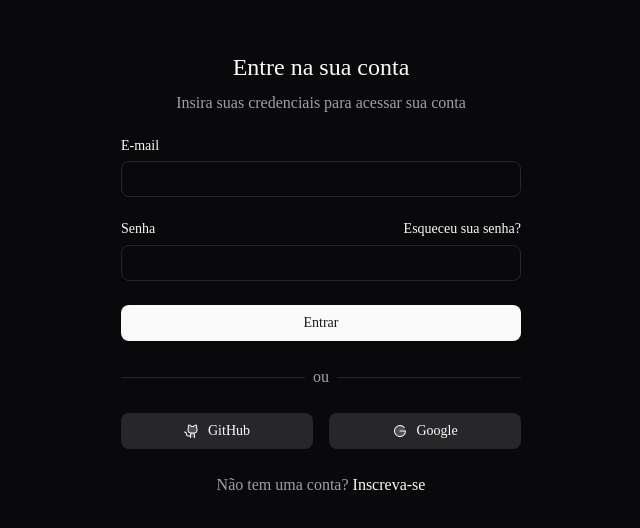
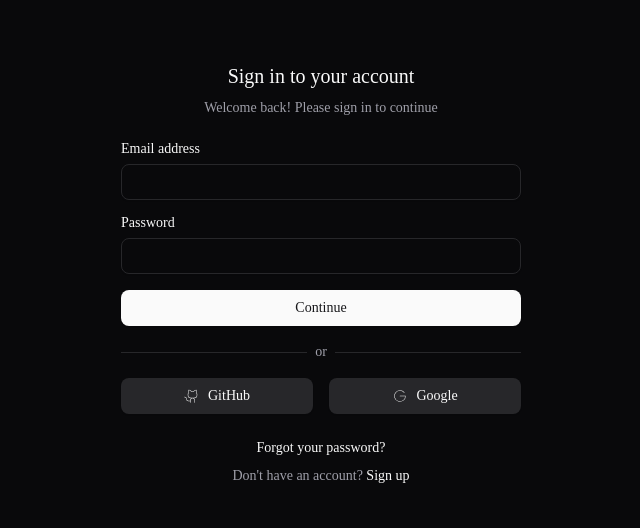
Before and after one commit to igornicoletti/my-project-latest, a React (Vite) app: page /signin in a window 1280 px wide. Shown: the part 126-654 px from the top of the page, without its empty margins (319-959 px from the left). Built offline with nearby package versions, Linux system fonts and the light colour scheme; a web font is replaced by a local one.

Commit message:
style(auth): adjust padding

```diff
--- a/src/app/auth/page.tsx
+++ b/src/app/auth/page.tsx
@@ -19,7 +19,7 @@ export const AuthPage = () => {
 
   return (
     <div className='min-h-screen grid place-items-center'>
-      <div className='w-full max-w-md text-sm sm:text-base text-center'>
+      <div className='w-full max-w-md text-sm text-center'>
         <AuthForm config={config} fields={fields} />
       </div>
     </div>
--- a/src/components/auth/AuthForm.tsx
+++ b/src/components/auth/AuthForm.tsx
@@ -33,12 +33,12 @@ export const AuthForm = ({ config, fields }: AuthProps) => {
 
       if (response?.error) throw new Error(response.error)
 
-      toast.success(`Autenticado: ${data.email}`)
+      toast.success(`Auth: ${data.email}`)
       form.reset()
     } catch (error) {
       const errorMessage = error instanceof Error
         ? error.message
-        : 'Ocorreu um erro inesperado.'
+        : 'An unexpected error occurred.'
 
       toast.error(errorMessage)
     }
@@ -47,21 +47,17 @@ export const AuthForm = ({ config, fields }: AuthProps) => {
   return (
     <div className='grid gap-6 px-6 py-16'>
       <div className='grid gap-2'>
-        <h1 className='text-2xl font-medium'>{config.title}</h1>
+        <h1 className='truncate text-xl font-medium'>{config.title}{' '}</h1>
         <p className='text-balance text-muted-foreground'>{config.description}</p>
       </div>
+      <div className='grid gap-4'>
         <Form {...form}>
-        <form className='grid gap-6' onSubmit={form.handleSubmit(onSubmit)}>
+          <form className='grid gap-4' onSubmit={form.handleSubmit(onSubmit)}>
             {fields.map((field) => (
               <FormField key={field.id} control={form.control} name={field.id as keyof z.infer<typeof schema>} render={({ field: formField }) => (
                 <FormItem>
                   <div className='grid gap-2'>
-                  <div className='flex items-center justify-between'>
                     <FormLabel>{field.label}</FormLabel>
-                    {field.id === 'password' && config.forgotPassword && (
-                      <AuthPassword />
-                    )}
-                  </div>
                     <FormControl>
                       <Input {...formField} type={field.type} required={field.required} />
                     </FormControl>
@@ -73,29 +69,33 @@ export const AuthForm = ({ config, fields }: AuthProps) => {
             <Button type='submit'>{config.buttonText}</Button>
           </form>
         </Form>
-      {config.socialButtons && !isSignup && (
-        <div className='grid gap-6'>
+        {!isSignup && (
+          <div className='grid gap-4'>
             <div className='relative after:absolute after:inset-0 after:top-1/2 after:z-0 after:flex after:items-center after:border-t after:border-border'>
               <span className='relative z-10 px-2 text-muted-foreground bg-background'>
-              ou
+                or
               </span>
             </div>
             <div className='grid grid-cols-2 gap-4'>
               <Button className='flex items-center gap-2' variant='secondary'>
-              <GithubLogo className='shrink-0' weight='duotone' />
+                <GithubLogo className='shrink-0' weight='thin' />
                 <span>GitHub</span>
               </Button>
               <Button className='flex items-center gap-2' variant='secondary'>
-              <GoogleLogo className='shrink-0' weight='duotone' />
+                <GoogleLogo className='shrink-0' weight='thin' />
                 <span>Google</span>
               </Button>
             </div>
           </div>
         )}
-      <p className='text-balance text-muted-foreground [&_a]:text-primary hover:[&_a]:underline [&_a]:underline-offset-4'>
-        {config.question}{' '}
+      </div>
+      <div className='grid gap-2'>
+        {!isSignup && (<AuthPassword />)}
+        <div className='text-balance text-muted-foreground [&_a]:text-primary hover:[&_a]:underline [&_a]:underline-offset-4'>
+          <span>{config.question}{' '}</span>
           <Link to={config.linkTo}>{config.linkText}</Link>
-      </p>
+        </div>
+      </div>
     </div>
   )
 }
--- a/src/components/auth/AuthPassword.tsx
+++ b/src/components/auth/AuthPassword.tsx
@@ -35,20 +35,18 @@ export const AuthPassword = () => {
   return (
     <Dialog>
       <DialogTrigger asChild>
-        <Button className='p-0 h-4 underline-offset-4 hover:underline' variant='link'>
-          Esqueceu sua senha?
-        </Button>
+        <Button className='h-auto py-0' variant='link'>Forgot your password?</Button>
       </DialogTrigger>
       <DialogContent>
         <DialogHeader>
-          <DialogTitle>Esqueceu a senha?</DialogTitle>
-          <DialogDescription>Sem problemas! Indique o endereço de e-mail que utilizou quando se registou e siga as instruções que receberá por e-mail.</DialogDescription>
+          <DialogTitle>Forgot your password?</DialogTitle>
+          <DialogDescription>No problem! Enter the email address you used to register and follow the instructions you’ll receive by email.</DialogDescription>
         </DialogHeader>
         <Form {...form}>
           <form className='grid gap-2' onSubmit={form.handleSubmit(onSubmit)}>
             <FormField control={form.control} name='email' render={({ field: formField }) => (
               <FormItem>
-                <FormLabel>E-mail</FormLabel>
+                <FormLabel>Email address</FormLabel>
                 <FormControl>
                   <Input value={formField.value} onChange={formField.onChange} type='email' required />
                 </FormControl>
@@ -56,7 +54,7 @@ export const AuthPassword = () => {
               </FormItem>
             )} />
             <DialogFooter>
-              <Button type='submit'>Enviar</Button>
+              <Button className='w-full' type='submit'>Submit</Button>
             </DialogFooter>
           </form>
         </Form>
--- a/src/components/custom/CommandMenu.tsx
+++ b/src/components/custom/CommandMenu.tsx
@@ -10,7 +10,7 @@ export const CommandMenu = () => {
   return (
     <>
       <Button variant='ghost' size='icon' onClick={() => setOpen(true)}>
-        <MagnifyingGlass className='shrink-0' weight='duotone' />
+        <MagnifyingGlass className='shrink-0' weight='thin' />
       </Button>
       <CommandDialog open={open} onOpenChange={setOpen}>
         <CommandInput placeholder='Search navigation...' />
@@ -23,7 +23,7 @@ export const CommandMenu = () => {
                 {(section.navigations ?? section.categories)?.flatMap((item) => 'items' in item ? item.items : [item]).map((nav) => (
                   <CommandItem key={nav.url} onSelect={() => setOpen(false)}>
                     <Link to={nav.url} className='flex items-center gap-2 w-full'>
-                      <nav.icon className='shrink-0' weight='duotone' />
+                      <nav.icon className='shrink-0' weight='thin' />
                       <span>{nav.title}</span>
                     </Link>
                   </CommandItem>
--- a/src/components/custom/ThemeToggle.tsx
+++ b/src/components/custom/ThemeToggle.tsx
@@ -9,22 +9,22 @@ export const ThemeToggle = ({ ...props }: React.ButtonHTMLAttributes<HTMLButtonE
     <DropdownMenu>
       <DropdownMenuTrigger asChild>
         <Button variant='ghost' size='icon' {...props}>
-          <Sun className='shrink-0 absolute rotate-0 scale-100 transition-all dark:-rotate-90 dark:scale-0' weight='duotone' />
-          <Moon className='shrink-0 absolute rotate-90 scale-0 transition-all dark:rotate-0 dark:scale-100' weight='duotone' />
+          <Sun className='shrink-0 absolute rotate-0 scale-100 transition-all dark:-rotate-90 dark:scale-0' weight='thin' />
+          <Moon className='shrink-0 absolute rotate-90 scale-0 transition-all dark:rotate-0 dark:scale-100' weight='thin' />
           <span className='sr-only'>Theme Toggle</span>
         </Button>
       </DropdownMenuTrigger>
       <DropdownMenuContent align='end'>
         <DropdownMenuItem onClick={() => setTheme('dark')}>
-          <Moon className='shrink-0' weight='duotone' />
+          <Moon className='shrink-0' weight='thin' />
           <span>Dark</span>
         </DropdownMenuItem>
         <DropdownMenuItem onClick={() => setTheme('light')}>
-          <Sun className='shrink-0' weight='duotone' />
+          <Sun className='shrink-0' weight='thin' />
           <span>Light</span>
         </DropdownMenuItem>
         <DropdownMenuItem onClick={() => setTheme('system')}>
-          <Desktop className='shrink-0' weight='duotone' />
+          <Desktop className='shrink-0' weight='thin' />
           <span>System</span>
         </DropdownMenuItem>
       </DropdownMenuContent>
--- a/src/components/sidebar/SidebarNav.tsx
+++ b/src/components/sidebar/SidebarNav.tsx
@@ -15,7 +15,7 @@ export const SidebarNav = ({ title, categories, navigations }: SidebarNavProps)
           <SidebarMenuItem key={i}>
             <SidebarMenuButton asChild tooltip={navigate.title} aria-label={navigate.title}>
               <Link to={navigate.url}>
-                <navigate.icon className='shrink-0' weight='duotone' />
+                <navigate.icon className='shrink-0' weight='thin' />
                 <span>{navigate.title}</span>
               </Link>
             </SidebarMenuButton>
@@ -26,9 +26,9 @@ export const SidebarNav = ({ title, categories, navigations }: SidebarNavProps)
             <SidebarMenuItem>
               <CollapsibleTrigger asChild>
                 <SidebarMenuButton tooltip={category.title} aria-label={category.title}>
-                  <category.icon className='shrink-0' weight='duotone' />
+                  <category.icon className='shrink-0' weight='thin' />
                   <span>{category.title}</span>
-                  <CaretRight className='shrink-0 ml-auto transform transition-transform duration-200 group-data-[state=open]/collapsible:rotate-90' />
+                  <CaretRight weight='thin' className='shrink-0 ml-auto transform transition-transform duration-200 group-data-[state=open]/collapsible:rotate-90' />
                 </SidebarMenuButton>
               </CollapsibleTrigger>
               <CollapsibleContent>
--- a/src/components/sidebar/SidebarUser.tsx
+++ b/src/components/sidebar/SidebarUser.tsx
@@ -31,7 +31,7 @@ export const SidebarUser = ({ avatar, email, fallback, items, title, label }: Si
                   {i === items.length - 1 && <DropdownMenuSeparator />}
                   <DropdownMenuItem asChild aria-label={item.title}>
                     <Link to={item.url}>
-                      <item.icon className='shrink-0' weight='duotone' />
+                      <item.icon className='shrink-0' weight='thin' />
                       <span>{item.title}</span>
                     </Link>
                   </DropdownMenuItem>
--- a/src/utils/auth/authSchema.ts
+++ b/src/utils/auth/authSchema.ts
@@ -1,16 +1,16 @@
 import { z } from 'zod'
 
 export const signUpSchema = z.object({
-  username: z.string().min(3, 'Mínimo de 3 caracteres.'),
-  email: z.string().email('Este não é um email válido.'),
-  password: z.string().min(6, 'Mínimo de 6 caracteres.')
+  username: z.string().min(3, 'Must be at least 3 characters long.'),
+  email: z.string().email('Enter a valid email address.'),
+  password: z.string().min(6, 'Must be at least 6 characters long.')
 })
 
 export const signInSchema = z.object({
-  email: z.string().email('Este não é um email válido.'),
-  password: z.string().min(6, 'Mínimo de 6 caracteres.')
+  email: z.string().email('Enter a valid email address.'),
+  password: z.string().min(6, 'Must be at least 6 characters long.')
 })
 
 export const forgotPasswordSchema = z.object({
-  email: z.string().email('Este não é um email válido.'),
+  email: z.string().email('Enter a valid email address.'),
 })
--- a/src/utils/authData.ts
+++ b/src/utils/authData.ts
@@ -1,39 +1,40 @@
 import { AuthConfigProps, AuthFieldProps, AuthTypeProps } from '@/types'
 
 export const authConfigData: Record<AuthTypeProps, AuthConfigProps> = {
+  signin: {
+    title: 'Sign in to your account',
+    description: 'Welcome back! Please sign in to continue',
+    buttonText: 'Continue',
+    question: "Don't have an account?",
+    linkText: 'Sign up',
+    linkTo: '/signup',
+    socialButtons: true,
+    forgotPassword: true,
+  },
   signup: {
-    title: 'Crie sua conta',
-    description: 'Informe seus dados para obter sua conta',
-    buttonText: 'Inscrever-se',
-    question: 'Já tem uma conta?',
-    linkText: 'Entrar',
+    title: 'Create your account',
+    description: 'Welcome! Fill in your details to get started',
+    buttonText: 'Continue',
+    question: 'Already have an account?',
+    linkText: 'Sign in',
     linkTo: '/signin',
     socialButtons: true,
     forgotPassword: false,
   },
-  signin: {
-    title: 'Entre na sua conta',
-    description: 'Insira suas credenciais para acessar sua conta',
-    buttonText: 'Entrar',
-    question: 'Não tem uma conta?',
-    linkText: 'Inscreva-se',
-    linkTo: '/signup',
-    socialButtons: true,
-    forgotPassword: true,
-  }
 }
+
 
 export const authFieldData: Record<AuthTypeProps, AuthFieldProps[]> = {
   signin: [
     {
       id: 'email',
-      label: 'E-mail',
+      label: 'Email address',
       type: 'email',
       required: true
     },
     {
       id: 'password',
-      label: 'Senha',
+      label: 'Password',
       type: 'password',
       required: true
     }
@@ -41,19 +42,19 @@ export const authFieldData: Record<AuthTypeProps, AuthFieldProps[]> = {
   signup: [
     {
       id: 'username',
-      label: 'Nome',
+      label: 'Username',
       type: 'text',
       required: true
     },
     {
       id: 'email',
-      label: 'E-mail',
+      label: 'Email address',
       type: 'email',
       required: true
     },
     {
       id: 'password',
-      label: 'Senha',
+      label: 'Password',
       type: 'password',
       required: true
     }
```
Also changed, not shown: src/app/sidebar/page.tsx (+11 -6 lines). Lines whose indentation alone changed are shown as unchanged.
